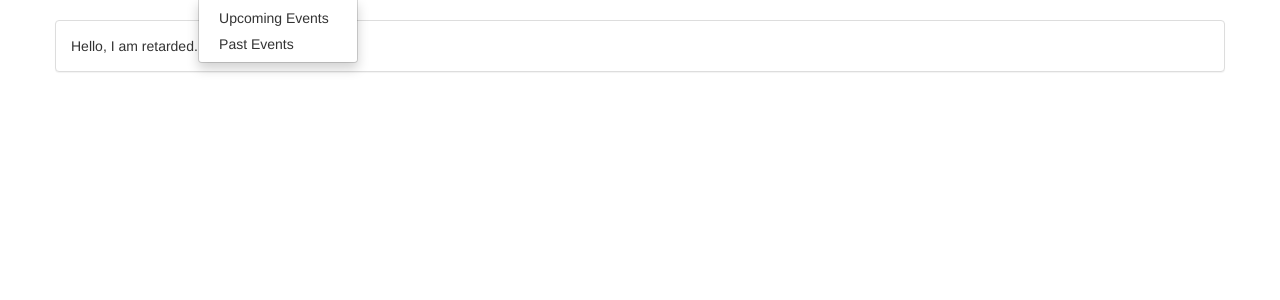
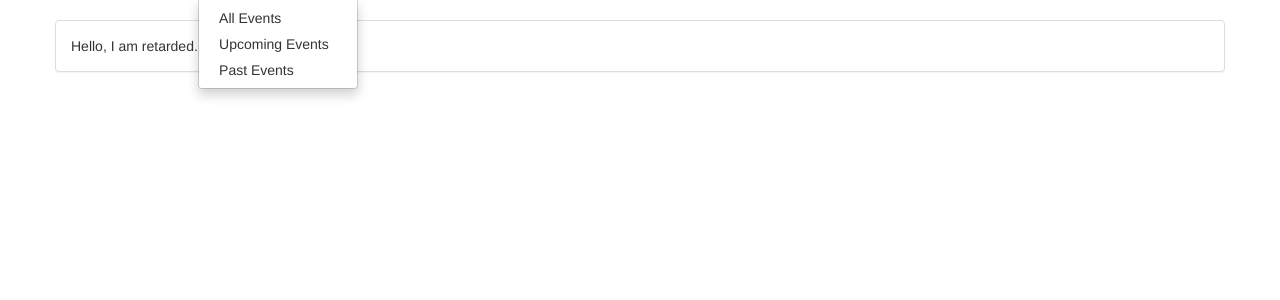
Before and after one commit to easyctf/ctf-calendar, a Flask app: page / in a window 1280 px wide, after a click on "Play". Shown: the part 52-352 px from the top of the page. Run offline with Flask 2, Linux system fonts and the light colour scheme; some libraries are stand-ins or nearby versions.

Commit message:
Add all events link and use url_for for things already implemented

```diff
--- a/templates/layout.html
+++ b/templates/layout.html
@@ -15,6 +15,7 @@
                         <li class="dropdown">
                             <a href="javascript:void(0);" class="dropdown-toggle" data-toggle="dropdown" role="button" aria-haspopup="true" aria-expanded="false">Play <span class="caret"></span></a>
                             <ul class="dropdown-menu">
+                                <li><a href="{{ url_for('events.events_list') }}">All Events</a></li>
                                 <li><a href="/events/upcoming">Upcoming Events</a></li>
                                 <li><a href="/events/past">Past Events</a></li>
                             </ul>
@@ -29,8 +30,8 @@
                         <li><a href="/about">About</a></li>
                     </ul>
                     <ul class="nav navbar-nav navbar-right">
-                        <li><a href="/register">Register</a></li>
-                        <li><a href="/login">Login</a></li>
+                        <li><a href="{{ url_for('events.register') }}">Register</a></li>
+                        <li><a href="{{ url_for('users.login') }}">Login</a></li>
                     </ul>
                 </div>
             </div>
```
